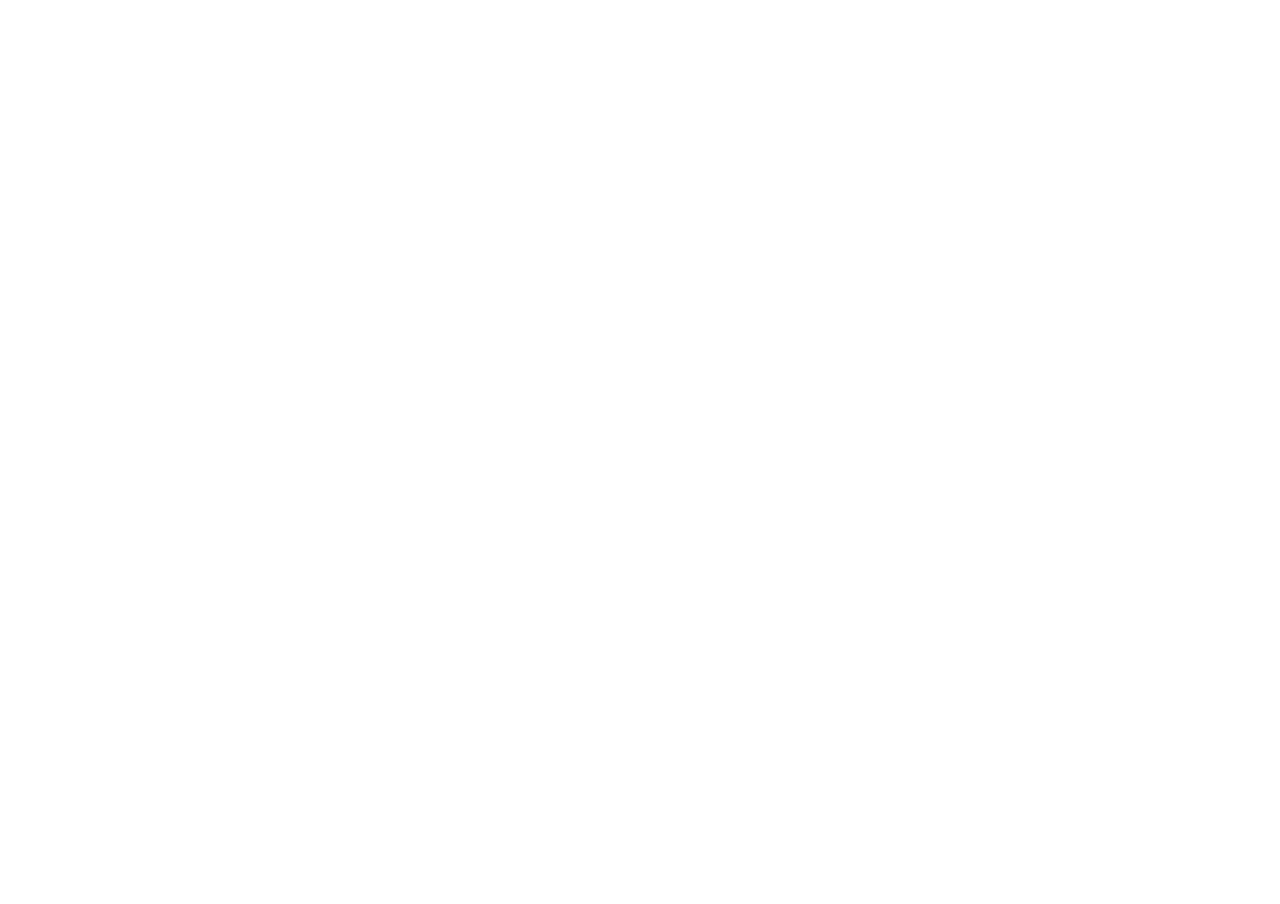
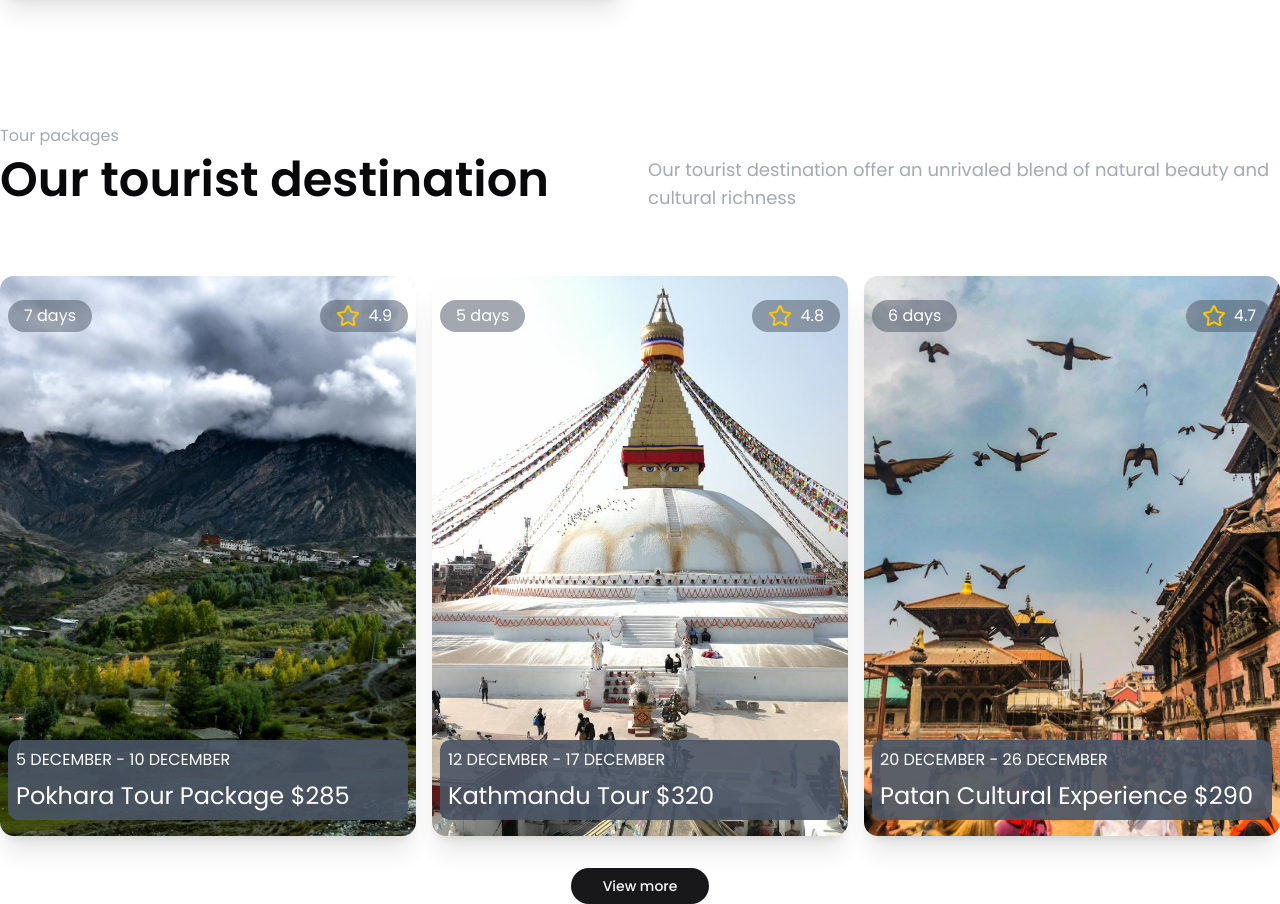
Before and after one commit to khojwar/neptravi, a Next.js app: page / in a window 1280 px wide. Shown: the part 2800-3704 px from the top of the page. Before the commit the page ends 2796 px from the top, so only its background shows below. Built offline with nearby package versions, Linux system fonts and the light colour scheme.

Commit message:
add Tour Package section done

```diff
--- a/src/app/page.tsx
+++ b/src/app/page.tsx
@@ -1,6 +1,8 @@
 import BestLocation from "@/components/BestLocation";
 import HeroSection from "@/components/HeroSection";
 import HowItWorks from "@/components/HowItWorks";
+import Testimonial from "@/components/Testimonial";
+import TouristDestination from "@/components/TouristDestination";
 
 
 export default function Home() {
@@ -9,6 +11,7 @@ export default function Home() {
       <HeroSection />
       <BestLocation />
       <HowItWorks />
+      <TouristDestination />
     </>
   );
 }
--- /dev/null
+++ b/src/components/Testimonial.tsx
@@ -0,0 +1,19 @@
+import { MoveLeft, MoveRight } from 'lucide-react'
+
+const Testimonial = () => {
+  return (
+    <div className='flex gap-4 md:max-w-3xl lg:max-w-7xl md:mx-auto mt-32 h-screen '>
+        <div>
+            <div></div>
+            <div className='flex gap-2'>
+                <MoveLeft /> <MoveRight />
+            </div>
+        </div>
+        <div>
+            Planning my trip became incredibly easy with this platform. The AI-created itinerary was detailed, accurate, and tailored to my interests. I loved how it suggested places to visit, weather updates, and food recommendations all in one place. It truly made my travel experience smoother and more enjoyable.
+        </div>
+    </div>
+  )
+}
+
+export default Testimonial
--- /dev/null
+++ b/src/components/TouristDestination.tsx
@@ -0,0 +1,62 @@
+import TouristDestinationCard from "./TouristDestinationCard"
+import { Button } from "./ui/button"
+
+const TouristDestinationData = [
+    {
+        photo: "/muktinath.jpg",
+        days: 7,
+        rating: 4.9,
+        from: "5 December",
+        to: "10 December",
+        package: "Pokhara Tour Package $285"
+    },
+    {
+        photo: "/boudhanath.jpg",
+        days: 5,
+        rating: 4.8,
+        from: "12 December",
+        to: "17 December",
+        package: "Kathmandu Tour $320"
+    },
+    {
+        photo: "/patan.jpg",
+        days: 6,
+        rating: 4.7,
+        from: "20 December",
+        to: "26 December",
+        package: "Patan Cultural Experience $290"
+    }
+]
+
+const TouristDestination = () => {
+  return (
+    <div className='md:max-w-3xl lg:max-w-7xl mx-auto h-screen pt-32 flex flex-col gap-8'>
+        <div>
+            <p className="mb-2 text-gray-600/50">Tour packages</p>
+            <div className="flex gap-4">
+                <h1 className="text-5xl font-semibold w-1/2">Our tourist destination</h1>
+                <p className="w-1/2 text-lg text-gray-600/50">Our tourist destination offer an unrivaled blend of natural beauty and cultural richness </p>
+            </div>
+        </div>
+        <div className='grid grid-cols-1 md:grid-cols-3 gap-4'>
+            {TouristDestinationData.map((item, index) => (
+                <TouristDestinationCard
+                    key={index}
+                    photo={item.photo}
+                    days={item.days}
+                    rating={item.rating}
+                    from={item.from}
+                    to={item.to}
+                    packages={item.package}
+                />
+            ))}
+        </div>
+
+        <div className="flex justify-center">
+            <Button >View more</Button>
+        </div>
+    </div>
+  )
+}
+
+export default TouristDestination
--- /dev/null
+++ b/src/components/TouristDestinationCard.tsx
@@ -0,0 +1,41 @@
+import { Star } from "lucide-react";
+import Image from "next/image";
+
+interface TouristDestinationCardProps {
+  photo: string;
+  days: number;
+  rating: number;
+  from: string;
+  to: string;
+  packages: string;
+}
+
+const TouristDestinationCard = ({photo, days, rating, from, to, packages}: TouristDestinationCardProps) => {
+  return (
+    <div>
+      <div className="relative h-[70vh] rounded-xl overflow-hidden shadow-xl mt-8">
+        <Image
+          src={photo}
+          alt="boudhanath stupa"
+          fill
+          className="object-cover"
+          priority
+        />
+        <div className="absolute bottom-4 left-2 right-2 z-50">
+          <div className="flex flex-col justify-between min-h-full h-[65vh] text-white">
+            <div className="flex justify-between ">
+              <div className="bg-gray-600/50 px-4 py-1 rounded-2xl">{days} days</div>
+              <div className="bg-gray-600/50 px-4 py-1 rounded-2xl flex gap-2"> <span className="text-yellow-400"><Star /></span> {rating}</div>
+            </div>
+            <div className="flex flex-col gap-2 bg-gray-600/90 bg-opacity-50 text-white p-2 rounded-lg">
+              <div> {from.toUpperCase()} - {to.toUpperCase()}</div>
+              <div className="text-2xl">{packages}</div>
+            </div>
+          </div>
+        </div>
+      </div>
+    </div>
+  );
+};
+
+export default TouristDestinationCard;
```
Also changed, not shown: public/boudhanath.jpg (added), public/patan.jpg (added).
